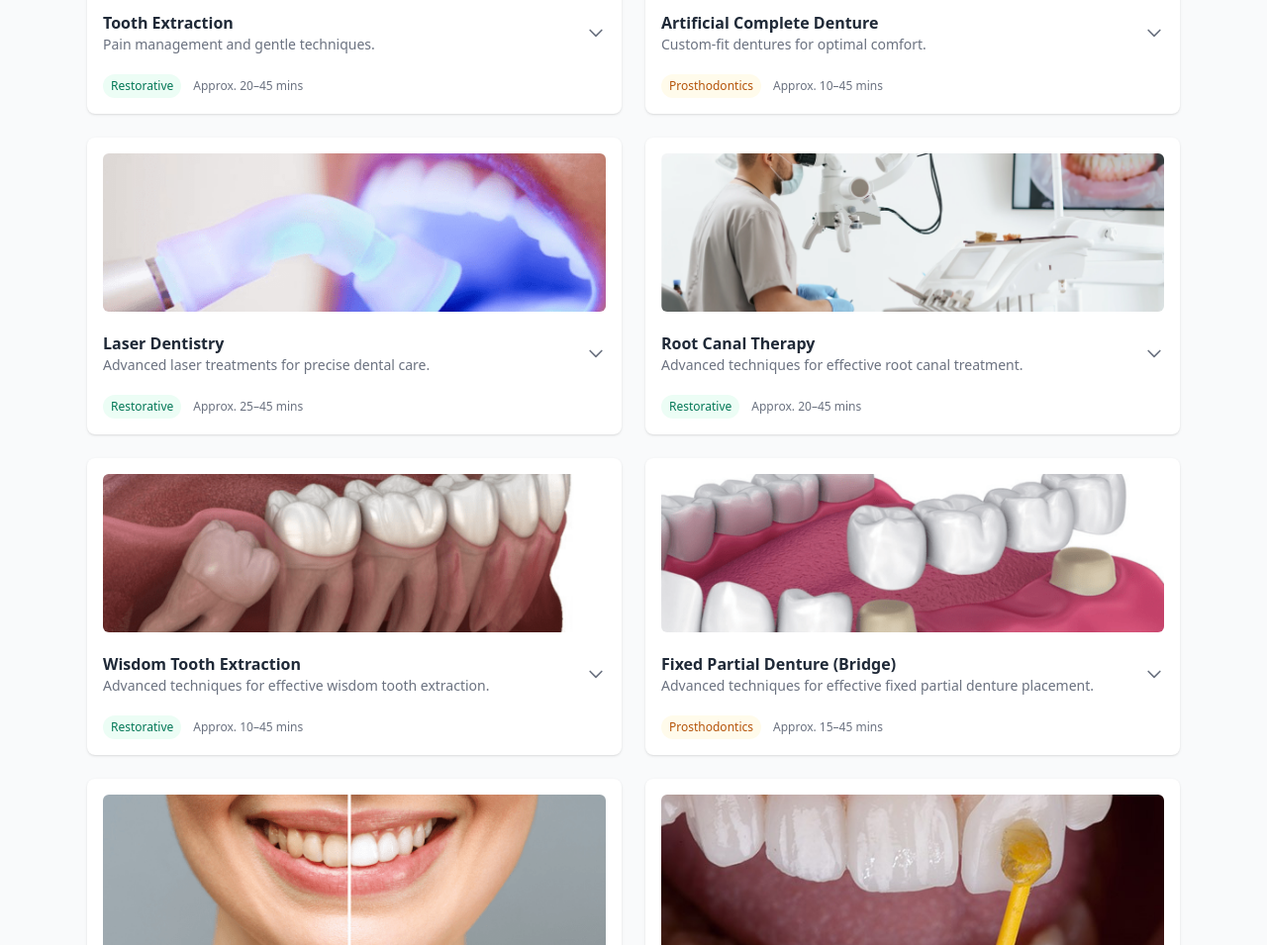
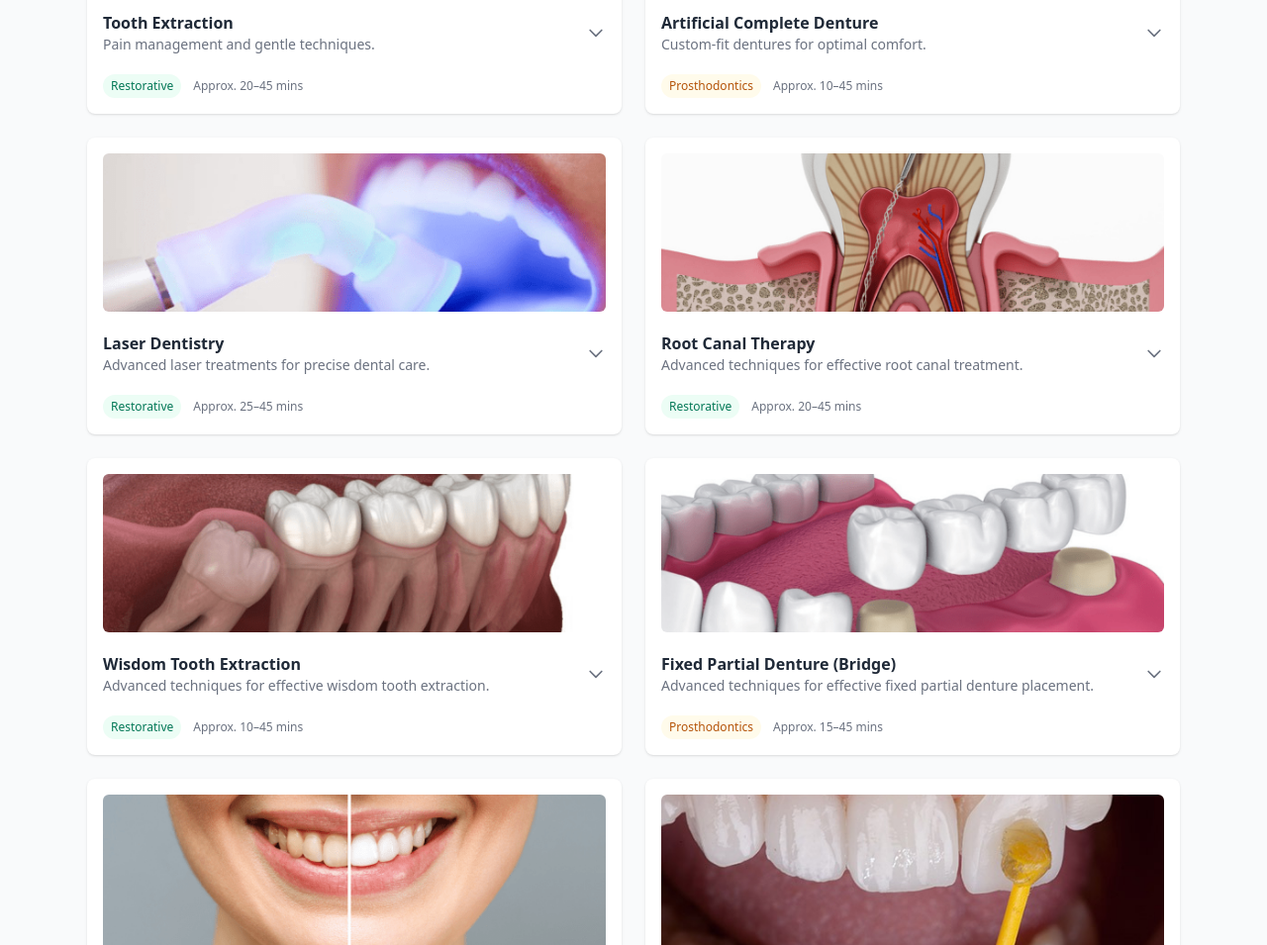
Before and after one commit to Jainil92006/ClientDentalProjectShadowFox, a plain HTML site: page treatments.html in a window 1280 px wide. Shown: the part 1087-2042 px from the top of the page at 99% size. Drawn offline with nearby package versions, Linux system fonts and the light colour scheme.

Commit message:
Update treatments.html

```diff
--- a/treatments.html
+++ b/treatments.html
@@ -243,7 +243,7 @@
 
 
       <article class="bg-white rounded-lg shadow p-4 treatment-card" data-category="restorative" data-keywords="cleaning scaling gum laser hygiene">
-         <img src="assestS/Root.jpg" alt="Root_canal" class="w-full h-40 object-cover rounded-md mb-3">
+         <img src="assestS/Root _Canal_Treatment.png" alt="Laser Surgery" class="w-full h-40 object-cover rounded-md mb-3">
         <button class="w-full text-left flex justify-between items-center treatment-toggle py-2" aria-expanded="false" aria-controls="panel-cleaning" id="toggle-cleaning">
           <div>
             <h3 class="font-semibold">Root Canal Therapy</h3>
```
